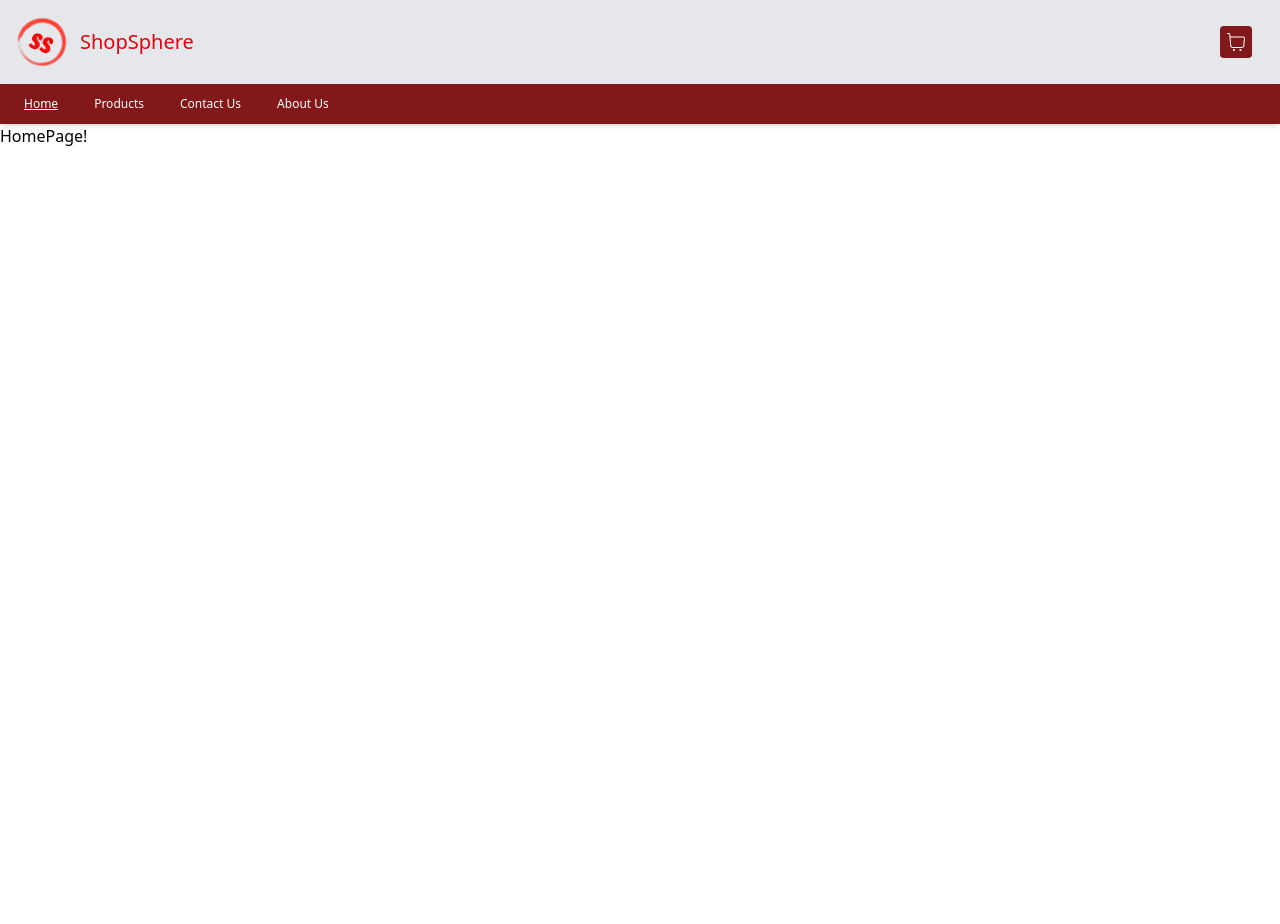
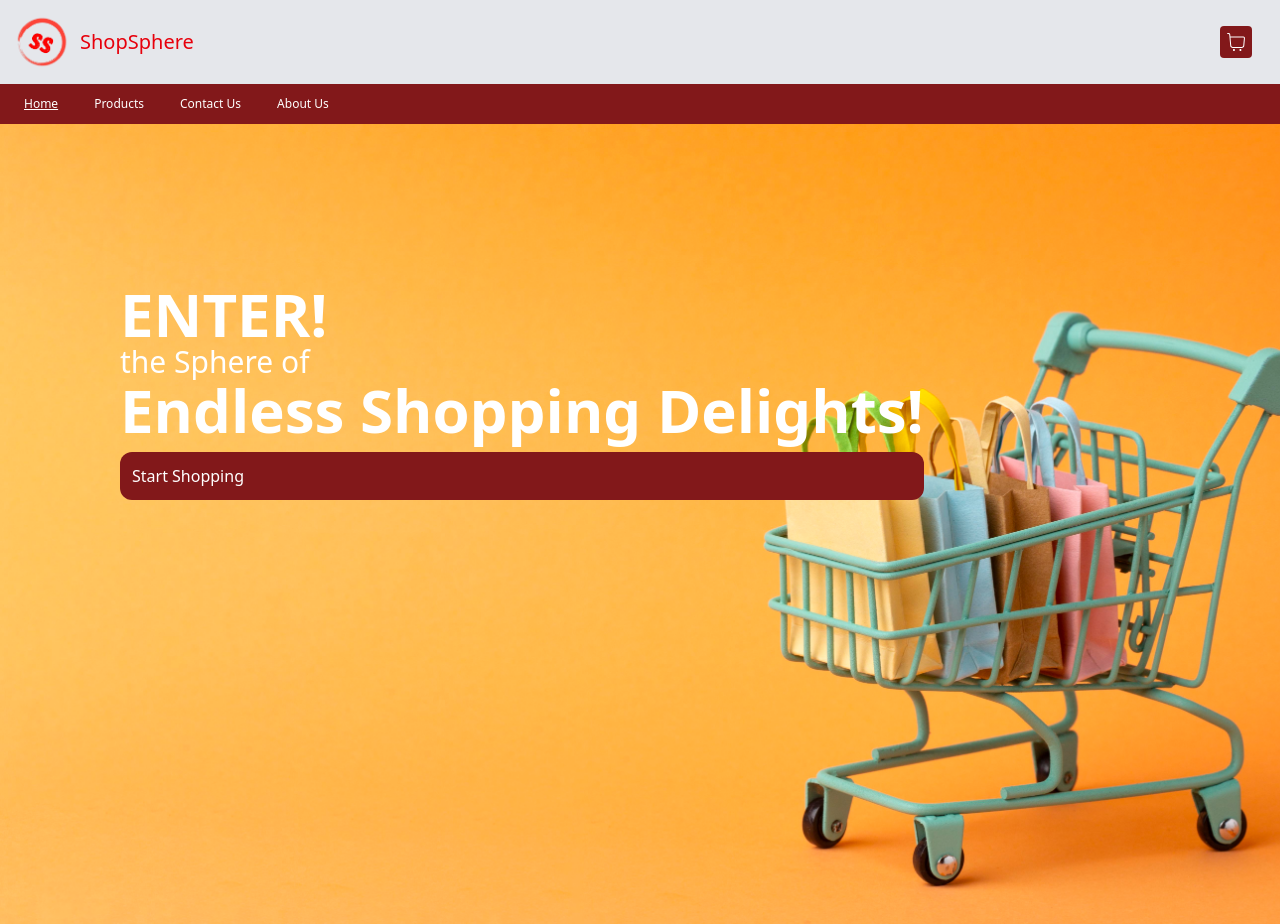
Before and after one commit to ShivaanshSharma/ecommerce, a React (Vite) app: page / in a window 1280 px wide. Before the commit the page ends 800 px from the top, so only its background shows below. Built offline with nearby package versions, Linux system fonts and the light colour scheme; no server answers.

Commit message:
more work on the homepage

```diff
--- a/src/App.jsx
+++ b/src/App.jsx
@@ -3,6 +3,7 @@ import { createBrowserRouter, RouterProvider } from "react-router-dom"
 import HomePage from "./components/HomePage"
 import ProductsPage from "./components/ProductsPage"
 import MainLayout from "./components/MainLayout"
+import ErrorPage from "./components/ErrorPage"
 import { useEffect, useState } from "react"
 
 function App() {
@@ -17,8 +18,10 @@ function App() {
     { path:'/', element: <MainLayout />, children: [
       { path: '/', element: <HomePage /> },
       { path: '/products', element: <ProductsPage /> },
-    ] }
-  ])
+    ],
+    errorElement: <ErrorPage /> }
+  ],
+)
 
   return (
     <>
--- /dev/null
+++ b/src/components/ErrorPage.jsx
@@ -0,0 +1,11 @@
+import { Link } from "react-router-dom";
+
+
+export default function ErrorPage() {
+    return (
+        <div className="w-100% p-6 bg-gray-200 text-center">
+            <h1 className="text-2xl mb-3">Page not found!</h1>
+            <Link to="/" className="duration-150 bg-red-900 rounded p-2 text-xs text-white hover:bg-white hover:text-red-900">Home</Link>
+        </div>
+    )
+}
--- a/src/components/HomePage.jsx
+++ b/src/components/HomePage.jsx
@@ -1,8 +1,16 @@
+
+import { Link } from "react-router-dom"
 
 export default function HomePage() {
     return (
-        <div>
-            HomePage!
+        <div className="image flex flex-row text-left">
+            <div className="my-40 mx-30 flex flex-col gap-3">
+                <span className="text-white"><span className="text-6xl font-bold">ENTER!</span><br /><span className="text-3xl">the Sphere of</span><br /><span className="font-bold text-6xl">Endless Shopping Delights!</span></span>
+                <Link className="bg-red-900 text-white p-3 rounded-xl" to="/products">Start Shopping</Link>
+            </div>
+            <div>
+
+            </div>
         </div>
     )
 }
--- a/src/components/NavBar.jsx
+++ b/src/components/NavBar.jsx
@@ -5,10 +5,10 @@ export default function NavBar () {
     return (
         <div>
             <ul className="flex items-center bg-red-900 text-white text-xs shadow-md gap-3">
-                <li className="hover:text-red-900 hover:bg-gray-200 duration-150 p-3 ml-3"><NavLink className={({isActive}) => isActive ? 'underline' : null} to="/" end>Home</NavLink></li>
-                <li className="duration-150 p-3 hover:text-red-900 hover:bg-gray-200"><NavLink className={({isActive}) => isActive ? 'underline' : null} to="/products">Products</NavLink></li>
-                <li className="duration-150 p-3 hover:text-red-900 hover:bg-gray-200"><NavLink className={({isActive}) => isActive ? 'underline' : null} to="/contact">Contact Us</NavLink></li>
-                <li className="duration-150 p-3 hover:text-red-900 hover:bg-gray-200"><NavLink className={({isActive}) => isActive ? 'underline' : null} to="/about">About Us</NavLink></li>
+                <li className="hover:text-red-900 hover:bg-white duration-150 p-3 ml-3"><NavLink className={({isActive}) => isActive ? 'underline' : null} to="/" end>Home</NavLink></li>
+                <li className="duration-150 p-3 hover:text-red-900 hover:bg-white"><NavLink className={({isActive}) => isActive ? 'underline' : null} to="/products">Products</NavLink></li>
+                <li className="duration-150 p-3 hover:text-red-900 hover:bg-white"><NavLink className={({isActive}) => isActive ? 'underline' : null} to="/contact">Contact Us</NavLink></li>
+                <li className="duration-150 p-3 hover:text-red-900 hover:bg-white"><NavLink className={({isActive}) => isActive ? 'underline' : null} to="/about">About Us</NavLink></li>
             </ul>
         </div>
     )
--- a/src/index.css
+++ b/src/index.css
@@ -1 +1,10 @@
 @import "tailwindcss";
+
+.image {
+  background-image: url(./assets/home-bg.jpg);
+  background-repeat: no-repeat;
+  background-position: 0%;
+  background-size: cover;
+  width: 100%;
+  height: 100vh;
+}
```
Also changed, not shown: src/assets/home-bg.jpg (added).
